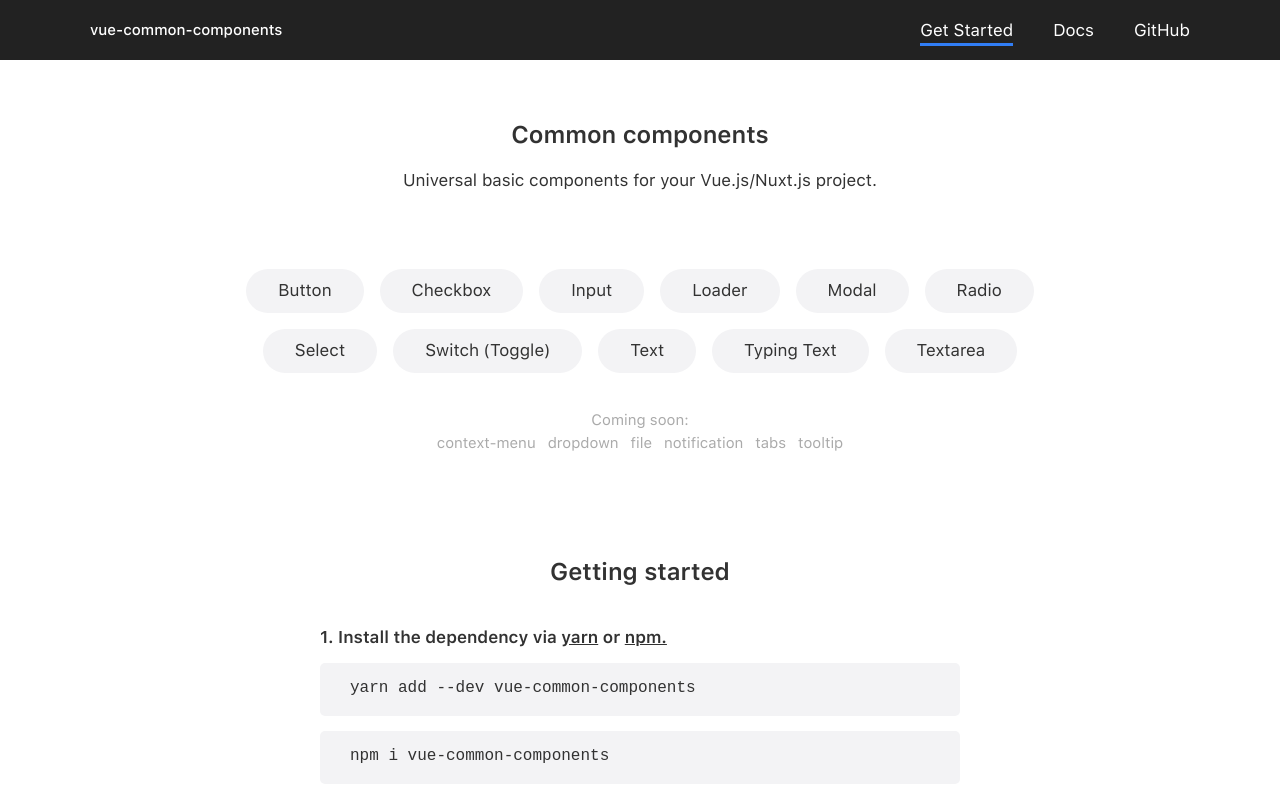
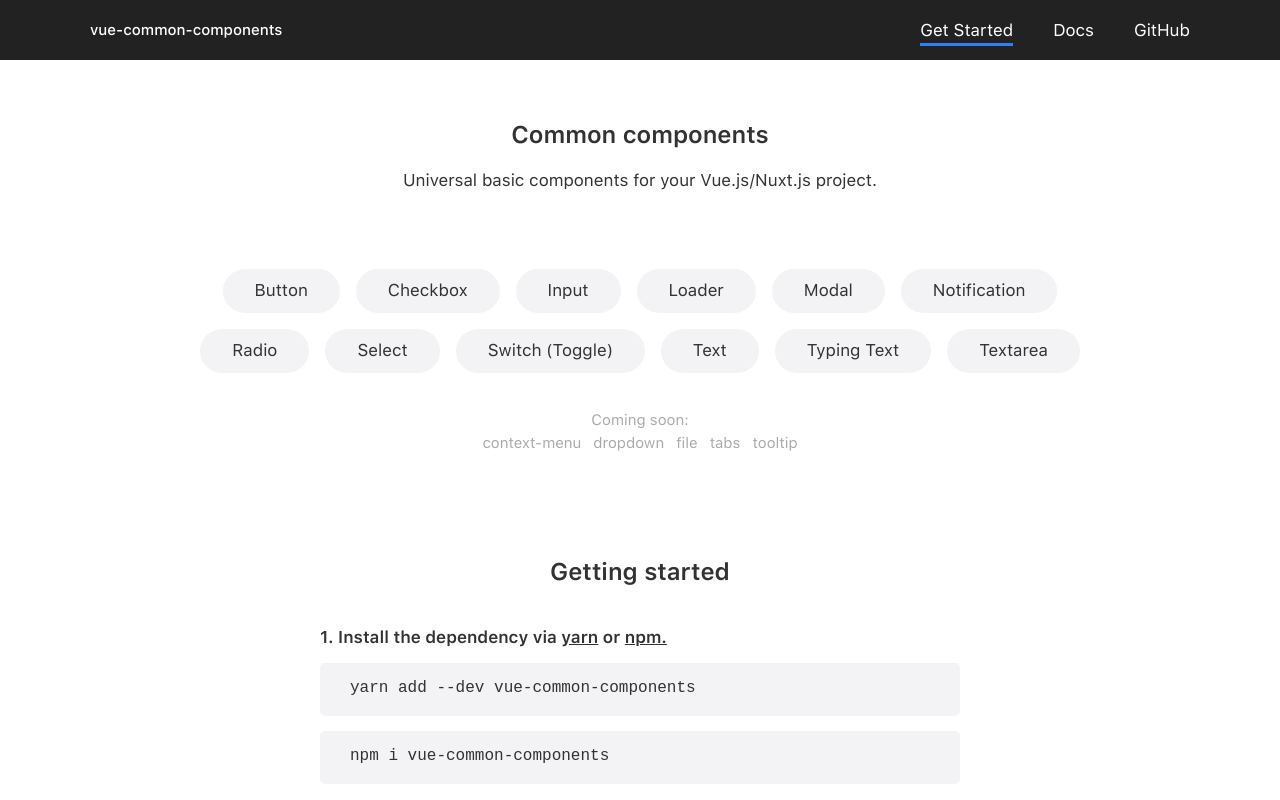
Before and after one commit to gkshi/vue-common-components, a Nuxt app: page / in a window 1280 px wide. Shown: the top 800 px of the page. Built offline with nearby package versions, Linux system fonts and the light colour scheme; what vue-yandex-metrika would draw is missing.

Commit message:
[ADD] notification component

```diff
--- a/layouts/default.vue
+++ b/layouts/default.vue
@@ -4,6 +4,7 @@
     main
       nuxt
     // vFooter
+    common-notification
 </template>
 
 <script>
--- a/lib/config.js
+++ b/lib/config.js
@@ -1,12 +1,12 @@
 export default {
-  // component list
+  // active component list (all of them by default)
   components: [
     'button',
     'checkbox',
     'input',
     'loader',
     'modal',
-    // 'notification',
+    'notification',
     'radio',
     'select',
     'switch',
@@ -23,6 +23,7 @@ export default {
     icon: null
   },
 
+  // loader options
   loader: {
     icon: null
   },
@@ -30,6 +31,19 @@ export default {
   // modal options
   modal: {
     icon: null
+  },
+
+  // notification options
+  notification: {
+    icon: null,
+    timeout: 5000,
+    showTitle: true,
+    titles: {
+      default: '',
+      warning: 'Warning',
+      error: 'Error',
+      success: 'Success'
+    }
   },
 
   // radio options
--- a/lib/src/components/notification/index.vue
+++ b/lib/src/components/notification/index.vue
@@ -1,6 +1,16 @@
-<template lang="pug">
-  .common-notifications-component
-    vItem(v-for="item in items" :data="item" :key="item.id")
+<template>
+  <div class="common-notifications-component">
+    <transition-group tag="div">
+      <v-item
+        v-for="item in list"
+        :key="item.id"
+        :data="item"
+        :_options="_options"
+      >
+        <icon-proxy v-if="_options.icon" slot="icon" :data="_options.icon" />
+      </v-item>
+    </transition-group>
+  </div>
 </template>
 
 <script>
@@ -10,6 +20,11 @@ import vItem from './item'
 export default {
   components: {
     vItem
+  },
+  computed: {
+    list () {
+      return this.$store.state.commonNotification ? this.$store.state.commonNotification.list : []
+    }
   },
   created () {
     this._registerVuexModule()
@@ -25,8 +40,21 @@ export default {
 }
 </script>
 
-<style lang="scss" scoped>
+<style lang="scss">
   .common-notifications-component {
-    //
+    position: fixed;
+    bottom: 30px;
+    left: 30px;
+    z-index: 10000;
+    max-height: 70vh;
+    overflow: auto;
+
+    & > * {
+      & > * {
+        &:not(:last-child) {
+          margin-bottom: 10px;
+        }
+      }
+    }
   }
 </style>
--- a/lib/src/components/notification/item.vue
+++ b/lib/src/components/notification/item.vue
@@ -1,16 +1,147 @@
-<template lang="pug">
-  .common-notification-component
-    div notification
+<template>
+  <!-- eslint-disable vue/no-v-html -->
+  <div :class="classList">
+    <div class="common-notification-close" @click="hide">
+      <slot name="icon">
+        <div class="close-indicator" />
+      </slot>
+    </div>
+    <div v-if="_options.showTitle" class="common-notification-title" v-html="title" />
+    <div class="common-notification-content" v-html="data.content" />
+  </div>
 </template>
 
 <script>
 export default {
-  name: 'common-notification-component'
+  props: {
+    data: {
+      type: Object,
+      default: () => ({})
+    },
+    // eslint-disable-next-line vue/prop-name-casing
+    _options: {
+      type: Object,
+      default: () => ({})
+    }
+  },
+  data () {
+    return {
+      timeout: null
+    }
+  },
+  computed: {
+    classList () {
+      return `common-notification-component common-notification-type-${this.data.type}`
+    },
+    timeoutDelay () {
+      return Object.keys(this.data).includes('timeout') ? this.data.timeout : this._options.timeout
+    },
+    title () {
+      if (Object.keys(this.data).includes('title')) {
+        return this.data.title
+      }
+      return this._options.titles[this.data.type]
+    }
+  },
+  mounted () {
+    // root show event
+    this.$root.$emit('notification-show', this.data.id)
+
+    // creating timeout if notification has timeout value
+    if (this.timeoutDelay) {
+      this.timeout = setTimeout(() => {
+        this.hide()
+      }, this.timeoutDelay)
+    }
+
+    this._scrollParentToBottom()
+  },
+  beforeDestroy () {
+    // clearing timeout
+    clearTimeout(this.timeout)
+    // root hide event
+    this.$root.$emit('notification-hide', this.data.id)
+  },
+  methods: {
+    hide () {
+      // clearing timeout
+      clearTimeout(this.timeout)
+      this.hideNotification(this.data.id)
+    },
+
+    _scrollParentToBottom () {
+      try {
+        this.$nextTick(() => {
+          setTimeout(() => {
+            this.$el.scrollIntoView({
+              behavior: 'smooth'
+            })
+          }, this._getAnimationDelay())
+        })
+      } catch (e) {
+        setTimeout(() => {
+          this.$el.scrollIntoView({
+            behavior: 'smooth'
+          })
+        }, this._getAnimationDelay())
+      }
+    },
+
+    _getAnimationDelay () {
+      try {
+        const duration = document.defaultView.getComputedStyle(this.$el, null).transitionDuration
+        return parseFloat(duration) * 1000
+      } catch (e) {
+        return 0
+      }
+    }
+  }
 }
 </script>
 
-<style lang="scss" scoped>
+<style lang="scss">
   .common-notification-component {
-    //
+    position: relative;
+    display: block;
+    width: 320px;
+    max-width: 100%;
+    padding: 20px;
+    background: #ddd;
+    transition: all .25s ease;
+
+    .common-notification-close {
+      position: absolute;
+      top: 10px;
+      right: 10px;
+      z-index: 1;
+      cursor: pointer;
+    }
+
+    .close-indicator {
+      position: relative;
+      width: 12px;
+      height: 12px;
+      &:before,
+      &:after {
+        content: '';
+        position: absolute;
+        display: block;
+        width: 12px;
+        height: 3px;
+        top: 4px;
+        background: #a0a0a0;
+      }
+      &:before {
+        transform: rotate(45deg);
+      }
+      &:after {
+        transform: rotate(-45deg);
+      }
+    }
+
+    &.v-enter,
+    &.v-leave-active {
+      opacity: 0;
+    }
   }
 </style>
--- /dev/null
+++ b/lib/src/mixins/notification.js
@@ -0,0 +1,16 @@
+export default {
+  methods: {
+    showNotification (id) {
+      this.$store.dispatch('commonNotification/show', id)
+    },
+    hideNotification (id) {
+      this.$store.dispatch('commonNotification/hide', id)
+    },
+    hideLastNotification () {
+      this.$store.dispatch('commonNotification/hideLast')
+    },
+    hideAllNotifications () {
+      this.$store.dispatch('commonNotification/hideAll')
+    }
+  }
+}
--- a/lib/src/modules/notification.js
+++ b/lib/src/modules/notification.js
@@ -1,3 +1,8 @@
+const DEFAULT_NOTIFICATION = {
+  type: 'default',
+  content: ''
+}
+
 export default {
   namespaced: true,
   state: () => ({
@@ -7,17 +12,22 @@ export default {
   }),
   actions: {
     ...({
-      show ({ commit, state }, id) {
-        if (!id) {
-          return
-        }
-        commit('LIST_UPDATE', [...state.list, id])
+      show ({ commit, state }, data) {
+        // sanitize data at first
+        typeof data === 'object'
+          ? data = { ...DEFAULT_NOTIFICATION, ...data }
+          : data = { ...DEFAULT_NOTIFICATION, ...{ content: data } }
+
+        // generate notification id
+        data.id = data.id || Math.random().toFixed(7).slice(2)
+
+        commit('LIST_UPDATE', [...state.list, data])
       },
       hide ({ commit, state, dispatch }, id) {
         if (!id) {
           return dispatch('hideAll')
         }
-        commit('LIST_UPDATE', state.list.filter(i => i !== id))
+        commit('LIST_UPDATE', state.list.filter(i => i.id !== id))
       },
       hideLast ({ commit, state }) {
         commit('LIST_UPDATE', state.list.slice(0, -1))
@@ -33,5 +43,8 @@ export default {
         state.list = list
       }
     })
+  },
+  getters: {
+    notification: state => id => state.list.find(i => i.id === id)
   }
 }
--- a/pages/docs.vue
+++ b/pages/docs.vue
@@ -18,13 +18,103 @@
             small(v-if="!property.required") Default: {{ property.default || '-' }}
             small(v-else) Required property.
 
+          // custom documentation for notifications
+          template(v-if="component.id === 'notification'")
+            .advanced-section
+              .h3 Global methods
+              .property.flex.column.a-start
+                .label.blue showNotification(data)
+                small Shows notification. Accepts notification data object or string.
+              .property.flex.column.a-start
+                .label.blue hideNotification(id)
+                small Hides notification. Accepts notification id.
+              .property.flex.column.a-start
+                .label.blue hideLastNotification()
+                small Hides last notification in the list.
+              .property.flex.column.a-start
+                .label.blue hideAllNotifications()
+                small Hides all notifications in the list.
+
+            .advanced-section
+              .h3 Notification options
+              .property.flex.column.a-start
+                .label id
+                small Type: String, Number
+                small Description: Notification ID. Optionally.
+                small Default: random 7-digit string
+              .property.flex.column.a-start
+                .label type
+                small Type: String
+                small Description: Notification type.
+                small Values: default, warning, error, success
+                small Default: "default"
+              .property.flex.column.a-start
+                .label title
+                small Type: String
+                small Description: Notification title. Can be simple text or HTML-code.
+                small Default: Notification type (or empty if default).
+              .property.flex.column.a-start
+                .label content
+                small Type: String
+                small Description: Notification content. Can be simple text or HTML-code.
+              .property.flex.column.a-start
+                .label timeout
+                small Type: Number
+                small Description: Delay to hide notification (in ms). If it's zero, notification won't be hidden automatically.
+                small Default: 5000
+
           .label-section
             .h3 Events:
             .labels(v-if="component.events && component.events.length")
               .label.green(v-for="(event, i) in component.events" :key="i") @{{ event }}
             div(v-else) &nbsp;-
 
+          .label-section(v-if="component.rootEvents && component.rootEvents.length")
+            .h3 Root events:
+            .labels
+              .label.green(v-for="(event, i) in component.rootEvents" :key="i") @{{ event }}
+
           .advanced-section(v-if="component.advanced" v-html="component.advanced")
+
+          // notifications custom code
+          .advanced-section(v-if="component.id === 'notification'")
+            .h3 Init options
+            .property.flex.column.a-start
+              .label icon
+              small Type: Vue component, HTML code
+              small Description: an icon for "close" button.
+              small Default: null
+            .property.flex.column.a-start
+              .label timeout
+              small Type: Number
+              small Description: Default timeout for notifications (in ms).
+              small Default: 5000
+            .property.flex.column.a-start
+              .label showTitle
+              small Type: Boolean
+              small Description: If it's true, title block will be displayed.
+              small Default: true
+            .property.flex.column.a-start
+              .label titles.default
+              small Type: String, HTML code
+              small Description: Default title for default notifications.
+              small Default: ""
+            .property.flex.column.a-start
+              .label titles.warning
+              small Type: String, HTML code
+              small Description: Default title for warning notifications.
+              small Default: "Warning"
+            .property.flex.column.a-start
+              .label titles.error
+              small Type: String, HTML code
+              small Description: Default title for error notifications.
+              small Default: "Error"
+            .property.flex.column.a-start
+              .label titles.success
+              small Type: String, HTML code
+              small Description: Default title for success notifications.
+              small Default: "Success"
+            vCode(:data="notificationOptions")
 
           .options-section(v-if="component.options && component.options.length")
             .h3 Options:
@@ -45,6 +135,10 @@
         div
           .sticky
             vCode.example(:data="component.example")
+
+            // custom example for notification component
+            template(v-if="component.id === 'notification'")
+              vCode(:data="notificationUsing")
 
             div Live example:
             .live
@@ -126,7 +220,14 @@
                     a(href="#" @click.prevent="showNotification({ type: 'error', content: `<div>HTML code</div>` })") error type + html code
                   div
                     span 3. &nbsp;
-                    a(href="#" @click.prevent="showNotification({ type: 'warning', content: 'No autohide here', timeout: 0 })") warning type + no timeout
+                    a(href="#" @click.prevent="showNotification({ type: 'warning', content: 'No timeout here', timeout: 0 })") warning type + no timeout
+
+                div
+                  div &nbsp;
+                  div
+                    a(href="#" @click.prevent="hideLastNotification") hide last notification
+                  div
+                    a(href="#" @click.prevent="hideAllNotifications") hide all notifications
 
               component(
                 v-else
@@ -243,10 +344,33 @@ commonComponents: {
     },
     switchCode () {
       return `v-model: ${this.switchValue}`
+    },
+    notificationOptions () {
+      return `// nuxt.config.js
+commonComponents: {
+  notification: {
+    icon: null,
+    timeout: 5000,
+    showTitle: true,
+    titles: {
+      default: '',
+      warning: 'Warning',
+      error: 'Error',
+      success: 'Success'
+    }
+  }
+}`
+    },
+    notificationUsing () {
+      return `// recommended to put it in layout (or page)
+<common-notification />`
     }
   },
   mounted () {
     this.checkQuery()
+
+    this.$root.$on('notification-show', this.onShow)
+    this.$root.$on('notification-hide', this.onHide)
   },
   methods: {
     checkQuery () {
--- a/store/index.js
+++ b/store/index.js
@@ -333,14 +333,15 @@ commonComponents: {
 </div>`
     },
     {
-      hidden: true,
       id: 'notification',
       title: 'Notification',
       dependencies: ['vuex'],
       properties: [],
       events: [],
+      rootEvents: ['notification-show', 'notification-hide'],
       options: [],
-      example: `<a href="#" @click.prevent="showNotification('just text')">simple notification</a>
+      example: `// using in any components
+<a href="#" @click.prevent="showNotification('just text')">simple notification</a>
 <a href="#" @click.prevent="showNotification({ type: 'error', content: \`<div>HTML code</div>\` })">error type + html code</a>
 <a href="#" @click.prevent="showNotification({ type: 'warning', content: 'No timeout here', timeout: 0 })">warning type + no timeout</a>`,
       advanced: ''
@@ -762,7 +763,7 @@ commonComponents: {
 />`
     }
   ],
-  inDev: ['context-menu', 'dropdown', 'file', 'notification', 'tabs', 'tooltip']
+  inDev: ['context-menu', 'dropdown', 'file', 'tabs', 'tooltip']
 })
 
 export const getters = {
```
Also changed, not shown: package.json (+7 -7 lines), 2 other files (tests, documents, lock files or other folders).
